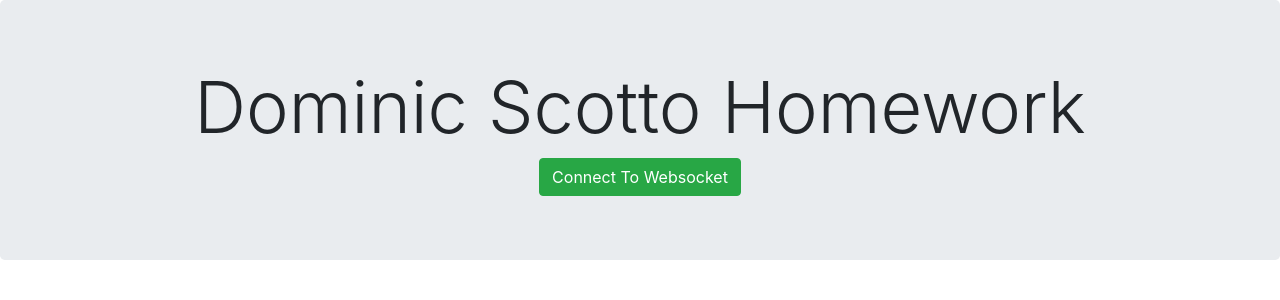
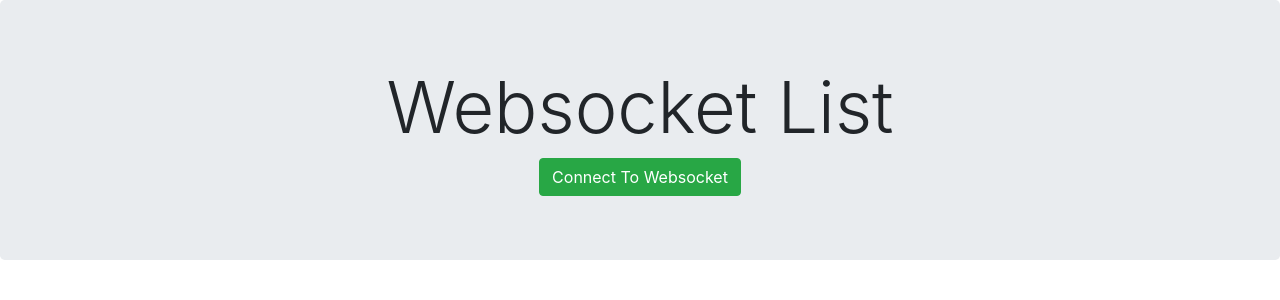
Before and after one commit to ShootPassSlam/reacty, a React (Create React App) app: page / in a window 1280 px wide. Shown: the top 300 px of the page. Built offline with nearby package versions, Linux system fonts and the light colour scheme.

Commit message:
update page name

```diff
--- a/src/containers/App.js
+++ b/src/containers/App.js
@@ -26,7 +26,7 @@ class App extends Component {
         return (
             <div className="App">
                 <Topbar
-                    title = "Dominic Scotto Homework"
+                    title = "Websocket List"
                     buttonState = {this.state.showPeople}
                     clicked = {this.webSocketStreamToggle} />
                 {people}
```
